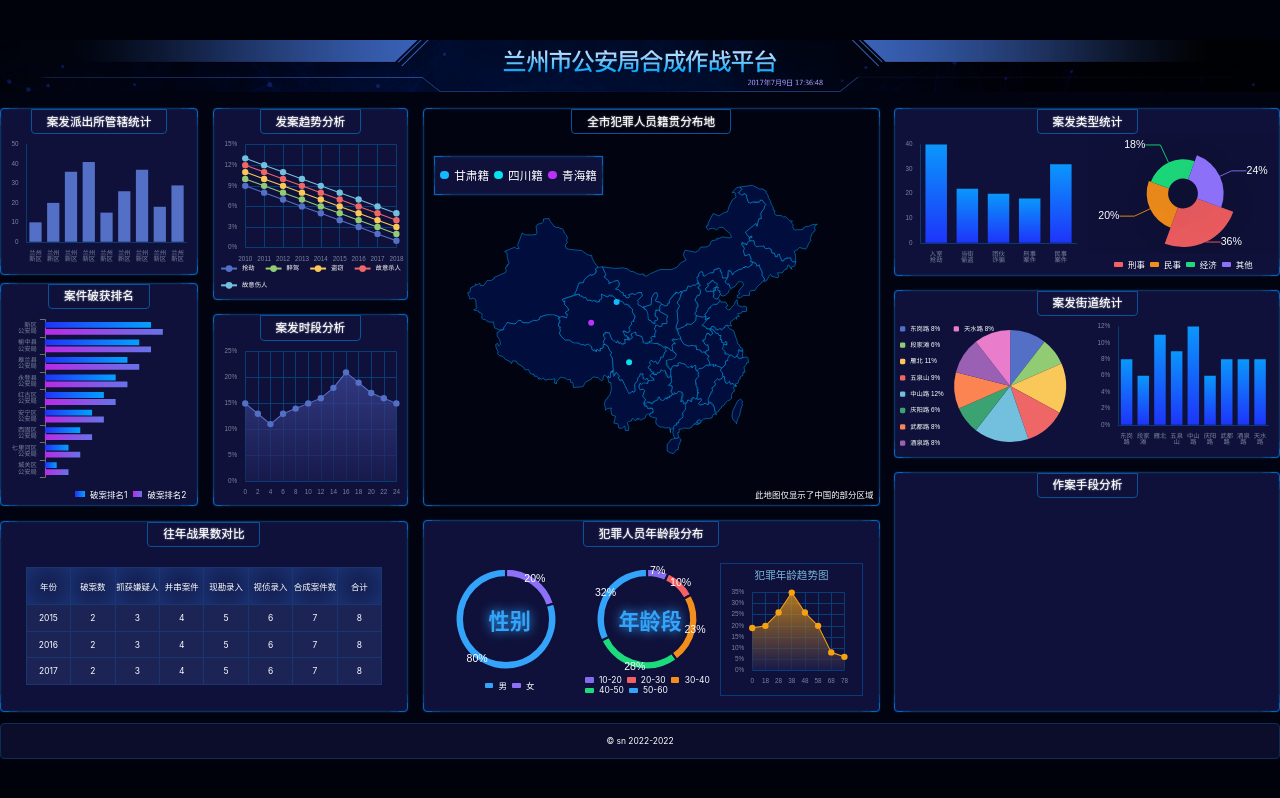
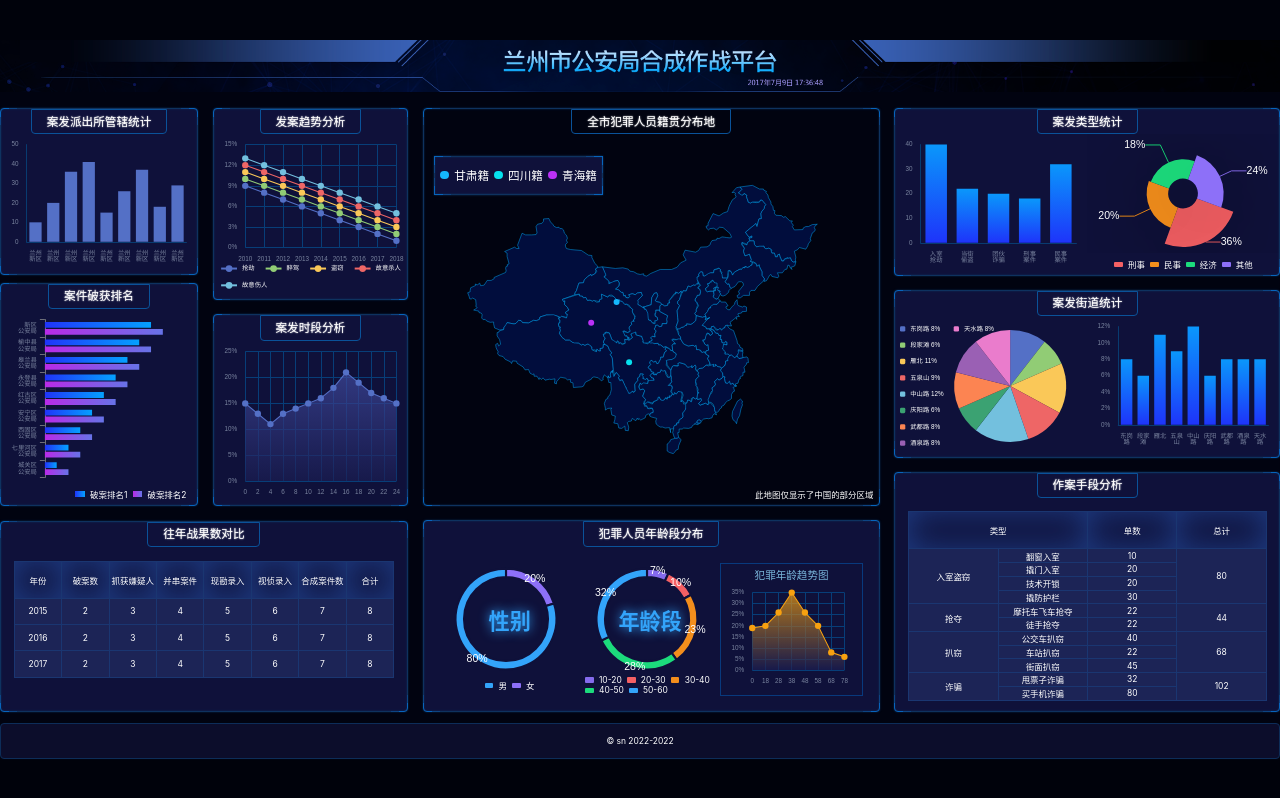
Before and after one commit to songn99/Big-screen-, a React (Vite) app: page /#/ in a window 1280 px wide. Built offline with nearby package versions, Linux system fonts and the light colour scheme.

Commit message:
完成 Chart14

```diff
--- /dev/null
+++ b/src/components/chart-14.tsx
@@ -0,0 +1,69 @@
+import React from 'react';
+
+export const Chart14 = () => {
+    return (
+        <table>
+            <thead>
+                <tr>
+                    <th colSpan={2}>类型</th>
+                    <th>单数</th>
+                    <th>总计</th>
+                </tr>
+            </thead>
+            <tbody>
+                <tr>
+                    <td rowSpan={4}>入室盗窃</td>
+                    <td>翻窗入室</td>
+                    <td>10</td>
+                    <td rowSpan={4}>80</td>
+                </tr>
+                <tr>
+                    <td>撬门入室</td>
+                    <td>20</td>
+                </tr>
+                <tr>
+                    <td>技术开锁</td>
+                    <td>20</td>
+                </tr>
+                <tr>
+                    <td>撬防护栏</td>
+                    <td>30</td>
+                </tr>
+                <tr>
+                    <td rowSpan={2}>抢夺</td>
+                    <td>摩托车飞车抢夺</td>
+                    <td>22</td>
+                    <td rowSpan={2}>44</td>
+                </tr>
+                <tr>
+                    <td>徒手抢夺</td>
+                    <td>22</td>
+                </tr>
+                <tr>
+                    <td rowSpan={3}>扒窃</td>
+                    <td>公交车扒窃</td>
+                    <td>40</td>
+                    <td rowSpan={3}>68</td>
+                </tr>
+                <tr>
+                    <td>车站扒窃</td>
+                    <td>22</td>
+                </tr>
+                <tr>
+                    <td>街面扒窃</td>
+                    <td>45</td>
+                </tr>
+                <tr>
+                    <td rowSpan={2}>诈骗</td>
+                    <td>甩票子诈骗</td>
+                    <td>32</td>
+                    <td rowSpan={2}>102</td>
+                </tr>
+                <tr>
+                    <td>买手机诈骗</td>
+                    <td>80</td>
+                </tr>
+            </tbody>
+        </table>
+    );
+};
--- a/src/pages/home.scss
+++ b/src/pages/home.scss
@@ -290,9 +290,14 @@
             }
         }
 
-        .战果 {
+        .战果,
+        .作案手段 {
+            padding: 0 px(24);
+
             >table {
-                margin-top: px(38);
+                width: 100%;
+                table-layout: fixed;
+                margin-top: px(25);
                 border-collapse: collapse;
 
                 th,
@@ -317,6 +322,17 @@
                 }
             }
         }
+
+        .作案手段 {
+            >table {
+                tbody {
+                    td {
+                        height: px(26);
+                    }
+                }
+            }
+        }
+
 
         .破获排名 {
             height: px(423);
--- a/src/pages/home.tsx
+++ b/src/pages/home.tsx
@@ -14,6 +14,7 @@
 import { Chart11 } from '../components/chart-11';
 import { Chart12 } from '../components/chart-12';
 import { Chart13 } from '../components/chart-13';
+import { Chart14 } from '../components/chart-14';
 
 export const Home = () => {
   const year = new Date().getFullYear();
@@ -60,6 +61,7 @@
           </div>
           <div className="bordered row3 作案手段">
             <h2>作案手段分析</h2>
+            <Chart14 />
           </div>
         </section>
       </main>
```
